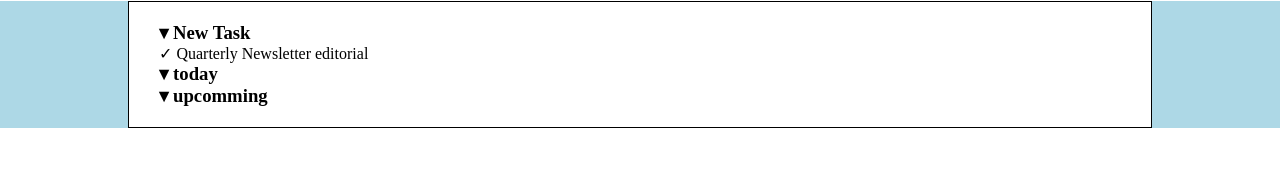
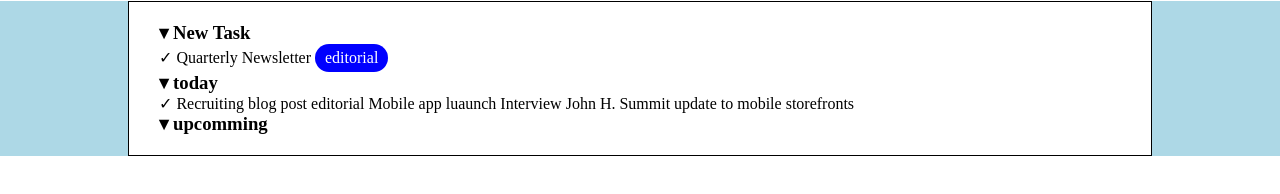
Before and after one commit to itsjohn11/html-css-toboolist, a plain HTML site: page index.html in a window 1280 px wide. Shown: the part 56-250 px from the top of the page. Drawn offline with Linux system fonts and the light colour scheme.

Commit message:
first list

```diff
--- a/css/style.css
+++ b/css/style.css
@@ -23,3 +23,14 @@ ul {
     background-color: white;
     padding: 20px 30px;
 }
+
+.tag {
+    color: white;
+    display: inline-block;
+    padding: 5px 10px;
+    border-radius: 30px;
+}
+
+.editorial {
+    background-color: blue;
+}
--- a/index.html
+++ b/index.html
@@ -21,23 +21,23 @@
                             <li>
                                 <span>&check;</span>
                                 <span>Quarterly Newsletter</span>
-                                <span>editorial</span>
+                                <span class="tag editorial">editorial</span>
                             </li>
                         </ul>
                     </li>
                     <li>
                         <h3>&blacktriangledown; today</h3>
                         <ul>
+                            <l1>&check;</l1>
+                            <l1>Recruiting blog post</l1>
+                            <l1>editorial</l1>
+                            <l1></l1>
+                            <l1>Mobile app luaunch</l1>
+                            <l1></l1>
+                            <l1>Interview John H.</l1>
                             <l1></l1>
                             <l1></l1>
-                            <l1></l1>
-                            <l1></l1>
-                            <l1></l1>
-                            <l1></l1>
-                            <l1></l1>
-                            <l1></l1>
-                            <l1></l1>
-                            <l1></l1>
+                            <l1>Summit update to mobile storefronts</l1>
                             <l1></l1>
                             <l1></l1>
                         </ul>
```
